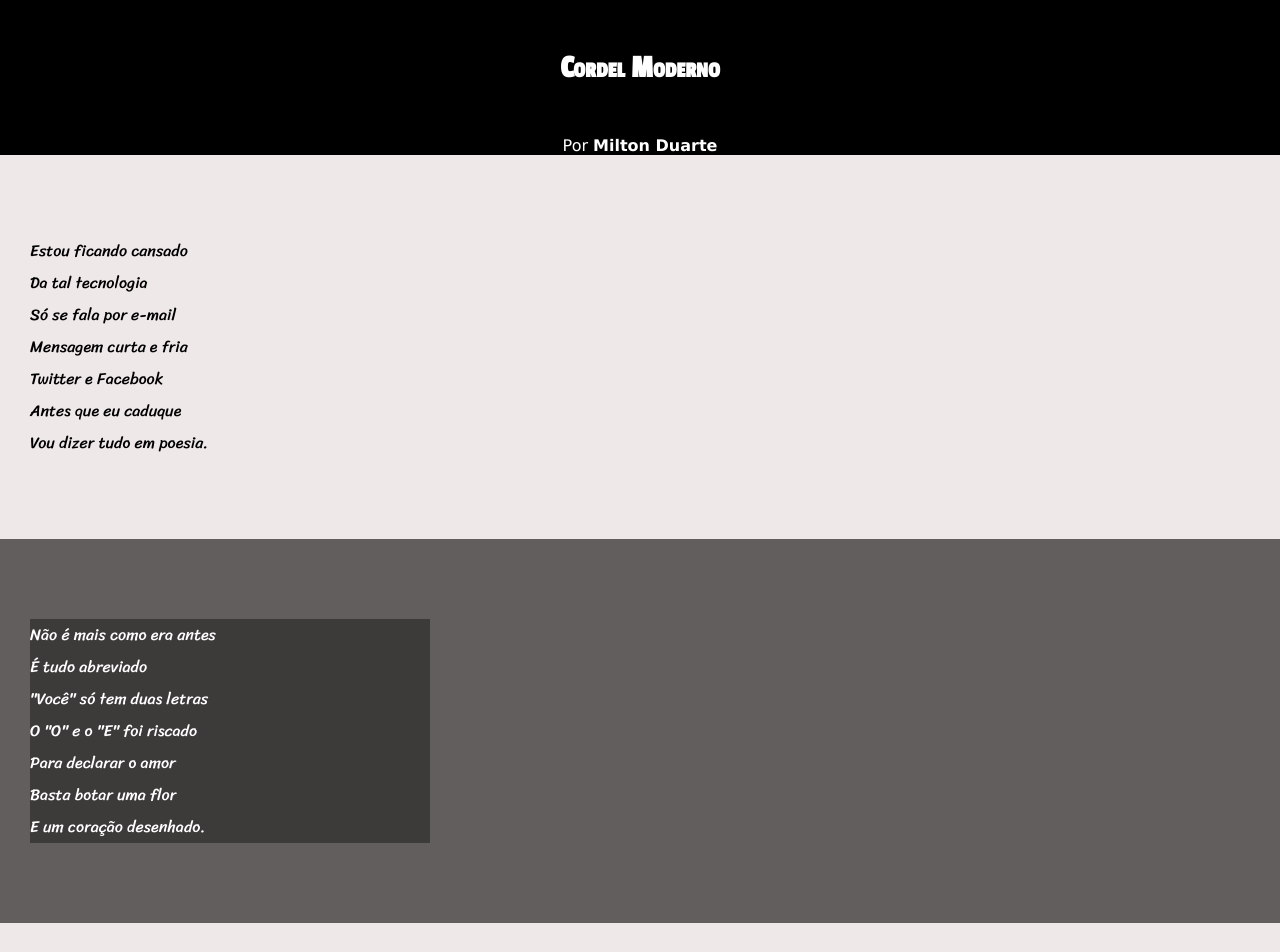
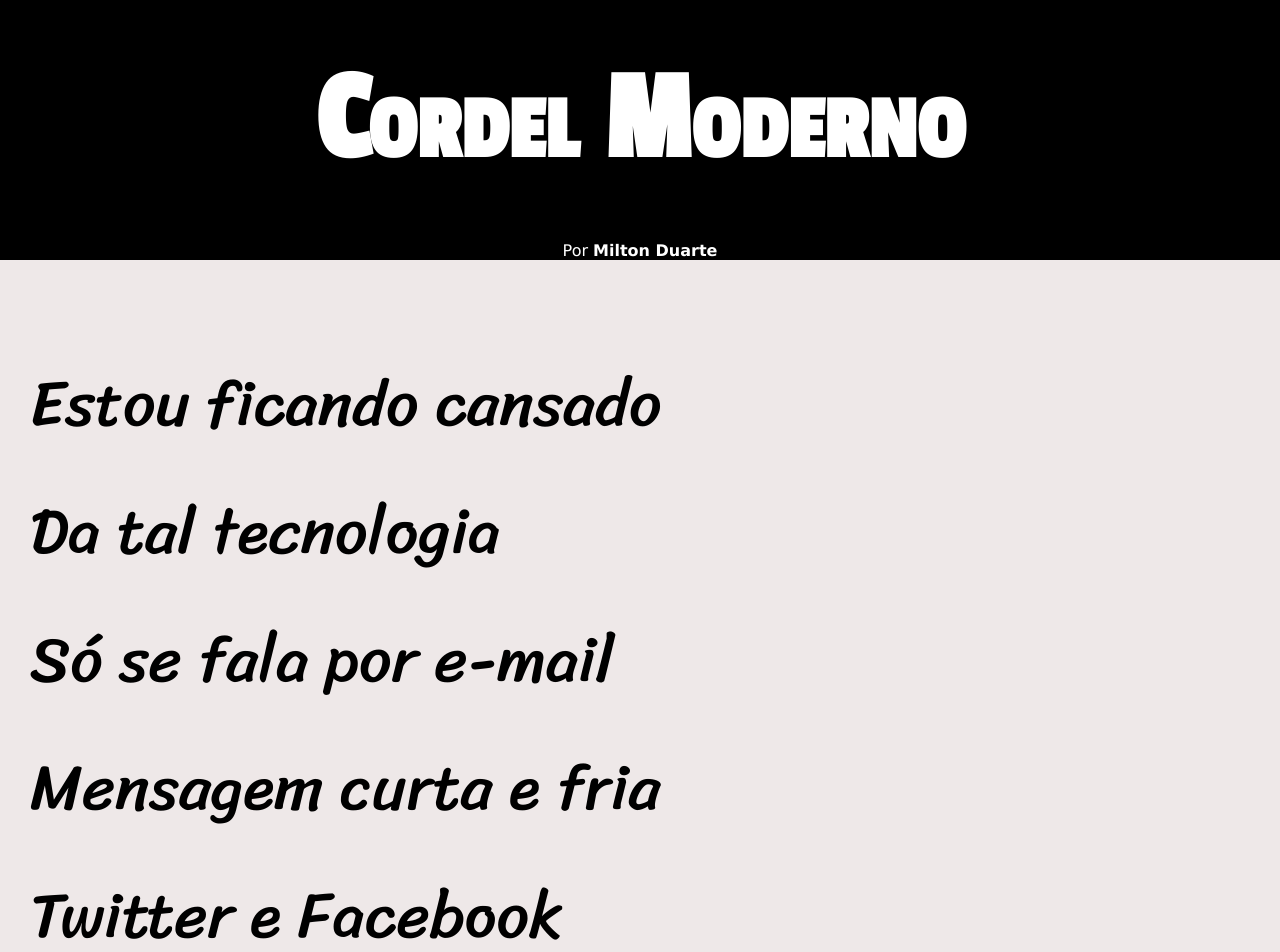
Before and after one commit to Leonardo-dev-br/html-css, a plain HTML site: page exercicios/desafios/d012/index.html in a window 1280 px wide. Shown: the top 952 px of the page. Drawn offline with Linux system fonts and the light colour scheme.

Commit message:
atualização de estilo d012

```diff
--- a/exercicios/desafios/d012/estilo/style.css
+++ b/exercicios/desafios/d012/estilo/style.css
@@ -13,6 +13,7 @@
 * { /* * ter permite configurar TODOS os elementos*/
     margin: 0px;
     padding: 0px;
+    font-size: 1em;
 }
 
 html, body {
@@ -32,6 +33,7 @@ header > h1{
     /*text-transform: uppercase;*//*transforma todas letras em Maiuscula*/
     font-variant: small-caps;
     font-family: var(--font2);
+    font-size: 10vw;
 }
 
 header > p{
@@ -53,6 +55,7 @@ section{
     padding-left: 30px;
     line-height: 2em;
     font-family: var(--font3);
+    font-size: 5vw;
 }
 
 section.normal {
@@ -62,7 +65,8 @@ section.normal {
 }
 
 section.imagem > p {
-    width: 400px;
+    display: inline-block;
+    padding: 5px;
     background-color: rgba(22, 22, 22, 0.486);
 
 }
```
